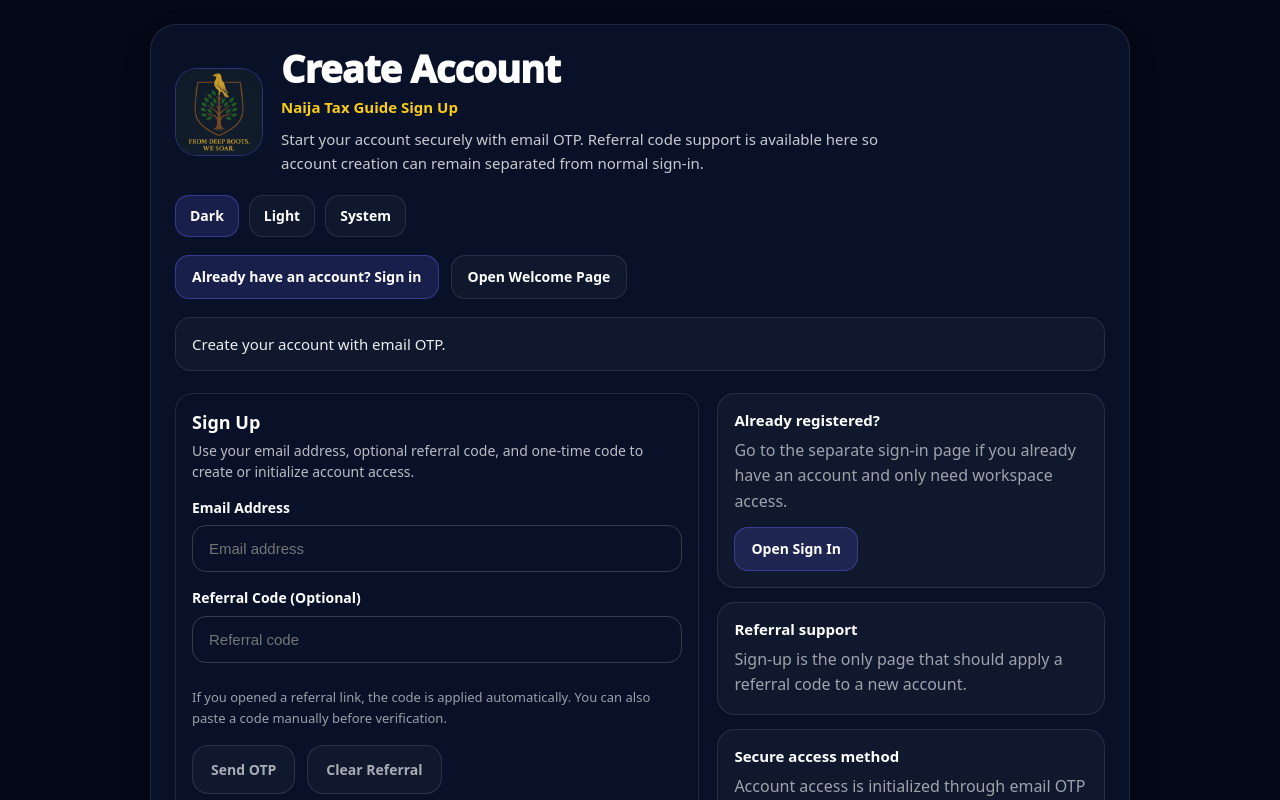
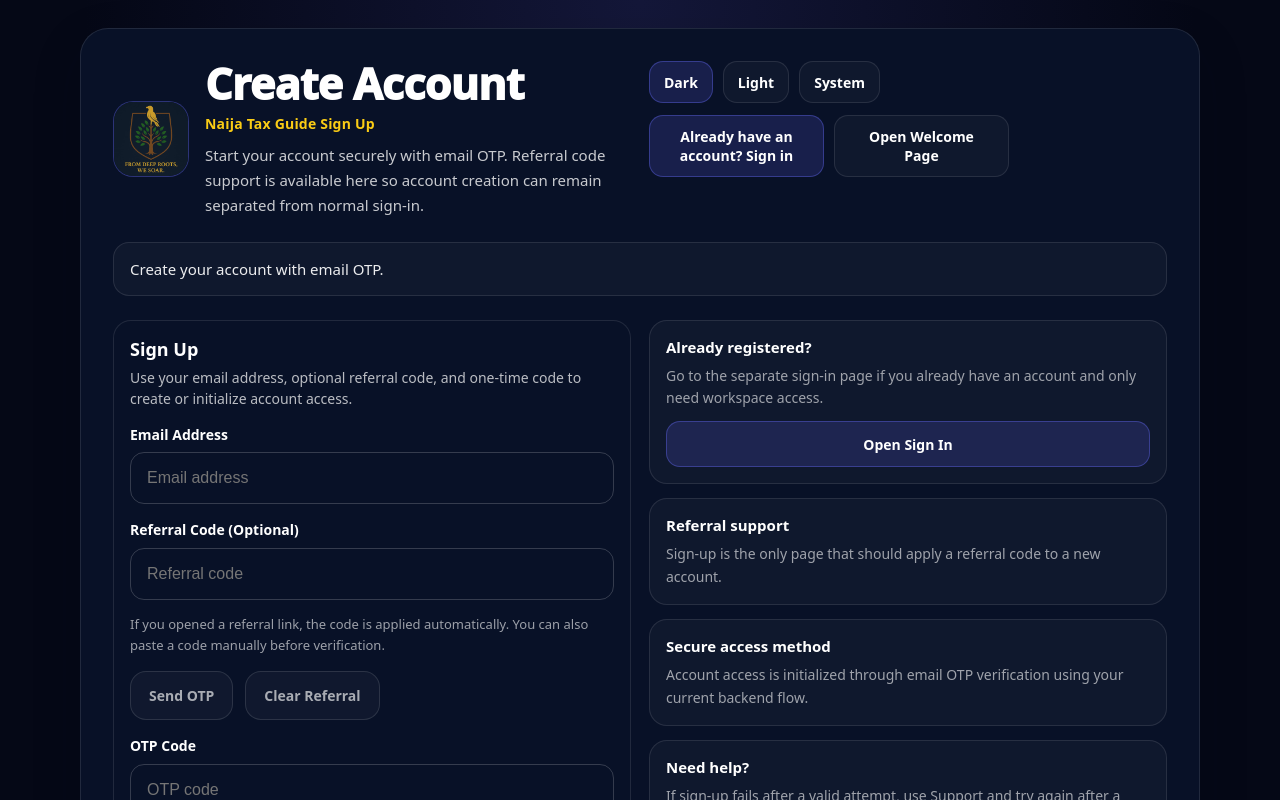
Before and after one commit to SirBM201/naija-tax-guide-frontend, a Next.js app: page /signup in a window 1280 px wide. Shown: the top 800 px of the page. Built offline with nearby package versions, Linux system fonts and the light colour scheme; no server answers.

Commit message:
Update page.tsx

```diff
--- a/app/signup/page.tsx
+++ b/app/signup/page.tsx
@@ -1,6 +1,7 @@
 "use client";
 
-import React, { Suspense, useEffect, useRef, useState } from "react";
+import React, { Suspense, useEffect, useMemo, useRef, useState } from "react";
+import Image from "next/image";
 import Link from "next/link";
 import { useRouter, useSearchParams } from "next/navigation";
 import { apiJson } from "@/lib/api";
@@ -38,30 +39,11 @@
 const REFERRAL_STORAGE_KEY = "ntg_referral_code";
 const NEXT_PATH_STORAGE_KEY = "ntg_next_path";
 
-function Panel({ children }: { children: React.ReactNode }) {
-  return (
-    <div
-      style={{
-        width: "100%",
-        maxWidth: 980,
-        borderRadius: 26,
-        border: "1px solid var(--border)",
-        background: "var(--panel-bg)",
-        padding: 24,
-        backdropFilter: "blur(12px)",
-        boxShadow: "0 10px 30px rgba(0,0,0,0.10)",
-      }}
-    >
-      {children}
-    </div>
-  );
-}
-
 function safeDecodeNext(nextValue: string | null): string | null {
   let raw = String(nextValue || "").trim();
   if (!raw) return null;
 
-  for (let i = 0; i < 3; i++) {
+  for (let i = 0; i < 3; i += 1) {
     try {
       const decoded = decodeURIComponent(raw).trim();
       if (decoded === raw) break;
@@ -172,78 +154,6 @@
   }
 }
 
-function sectionCardStyle(): React.CSSProperties {
-  return {
-    borderRadius: 18,
-    border: "1px solid var(--border)",
-    background: "var(--surface-soft)",
-    padding: 16,
-  };
-}
-
-function sectionTitleStyle(): React.CSSProperties {
-  return {
-    color: "var(--text)",
-    fontWeight: 900,
-    fontSize: 15,
-  };
-}
-
-function sectionTextStyle(): React.CSSProperties {
-  return {
-    marginTop: 8,
-    color: "var(--text-faint)",
-    lineHeight: 1.6,
-  };
-}
-
-function linkBtnStyle(primary = false): React.CSSProperties {
-  return {
-    display: "inline-flex",
-    alignItems: "center",
-    justifyContent: "center",
-    minHeight: 44,
-    padding: "10px 16px",
-    borderRadius: 14,
-    border: primary
-      ? "1px solid var(--accent-border)"
-      : "1px solid var(--border)",
-    background: primary ? "var(--accent-soft)" : "var(--surface-soft)",
-    color: "var(--text)",
-    textDecoration: "none",
-    fontWeight: 900,
-    fontSize: 14,
-  };
-}
-
-function noticeStyle(tone: NoticeTone): React.CSSProperties {
-  if (tone === "good") {
-    return {
-      border: "1px solid var(--success-border)",
-      background: "var(--success-bg)",
-    };
-  }
-
-  if (tone === "warn") {
-    return {
-      border: "1px solid var(--warn-border)",
-      background: "var(--warn-bg)",
-    };
-  }
-
-  if (tone === "danger") {
-    return {
-      border: "1px solid var(--danger-border)",
-      background: "var(--danger-bg)",
-    };
-  }
-
-  return {
-    border: "1px solid var(--border)",
-    background: "var(--surface-soft)",
-  };
-}
-
 function appendNext(url: string, nextPath: string): string {
   if (!nextPath) return url;
   const joiner = url.includes("?") ? "&" : "?";
@@ -286,12 +196,120 @@
   return "That OTP could not be accepted. Request a new code and try again.";
 }
 
+function authRootStyle(mode: "dark" | "light"): React.CSSProperties {
+  return {
+    minHeight: "100vh",
+    background:
+      mode === "light"
+        ? "linear-gradient(180deg, #f5f7fb 0%, #eef3fb 100%)"
+        : "radial-gradient(circle at top, rgba(99,102,241,0.16) 0%, rgba(5,8,22,1) 48%)",
+    color: "var(--text)",
+    ...themeVars(mode),
+  };
+}
+
+function panelStyle(): React.CSSProperties {
+  return {
+    width: "100%",
+    maxWidth: 1120,
+    borderRadius: 28,
+    border: "1px solid var(--border)",
+    background: "var(--panel-bg)",
+    padding: "clamp(18px, 3.5vw, 32px)",
+    backdropFilter: "blur(12px)",
+    boxShadow: "0 18px 50px rgba(2, 6, 23, 0.16)",
+  };
+}
+
+function noticeStyle(tone: NoticeTone): React.CSSProperties {
+  if (tone === "good") {
+    return {
+      border: "1px solid rgba(16,185,129,0.28)",
+      background: "rgba(16,185,129,0.12)",
+    };
+  }
+
+  if (tone === "warn") {
+    return {
+      border: "1px solid rgba(245,158,11,0.30)",
+      background: "rgba(245,158,11,0.10)",
+    };
+  }
+
+  if (tone === "danger") {
+    return {
+      border: "1px solid rgba(239,68,68,0.28)",
+      background: "rgba(239,68,68,0.10)",
+    };
+  }
+
+  return {
+    border: "1px solid var(--border)",
+    background: "var(--surface-soft)",
+  };
+}
+
+function linkBtnStyle(primary = false): React.CSSProperties {
+  return {
+    display: "inline-flex",
+    alignItems: "center",
+    justifyContent: "center",
+    width: "100%",
+    minHeight: 46,
+    padding: "11px 16px",
+    borderRadius: 14,
+    border: primary
+      ? "1px solid var(--accent-border)"
+      : "1px solid var(--border)",
+    background: primary ? "var(--accent-soft)" : "var(--surface-soft)",
+    color: "var(--text)",
+    textDecoration: "none",
+    fontWeight: 900,
+    fontSize: 14,
+    textAlign: "center",
+  };
+}
+
+function infoCardStyle(): React.CSSProperties {
+  return {
+    borderRadius: 18,
+    border: "1px solid var(--border)",
+    background: "var(--surface-soft)",
+    padding: 16,
+    display: "grid",
+    gap: 8,
+  };
+}
+
+function infoTitleStyle(): React.CSSProperties {
+  return {
+    color: "var(--text)",
+    fontWeight: 900,
+    fontSize: 15,
+  };
+}
+
+function infoTextStyle(): React.CSSProperties {
+  return {
+    color: "var(--text-faint)",
+    lineHeight: 1.6,
+    fontSize: 14,
+  };
+}
+
+function authInput(): React.CSSProperties {
+  return {
+    ...workspaceInputStyle(),
+    minHeight: 52,
+    fontSize: 16,
+  };
+}
+
 function SignupPageContent() {
   const router = useRouter();
   const sp = useSearchParams();
   const { themeMode, resolvedMode, setThemeMode } = useSharedTheme();
-  const { setToken, setHasSession, refreshSession, hasSession, authReady } =
-    useAuth();
+  const { setToken, setHasSession, refreshSession, hasSession, authReady } = useAuth();
 
   const [email, setEmail] = useState("");
   const [otp, setOtp] = useState("");
@@ -329,7 +347,7 @@
 
     setNotice(buildInitialNotice(effectiveReferralCode, effectiveNextPath));
     initDoneRef.current = true;
-  }, [effectiveReferralCode, effectiveNextPath]);
+  }, [effectiveNextPath, effectiveReferralCode]);
 
   useEffect(() => {
     if (!authReady) return;
@@ -369,11 +387,11 @@
     };
   }, [
     authReady,
+    effectiveNextPath,
+    effectiveReferralCode,
     hasSession,
     refreshSession,
     setHasSession,
-    effectiveReferralCode,
-    effectiveNextPath,
   ]);
 
   useEffect(() => {
@@ -381,22 +399,19 @@
   }, [referralCode]);
 
   const sendOtp = async () => {
-    const e = email.trim().toLowerCase();
+    const normalizedEmail = email.trim().toLowerCase();
     const normalizedReferral = normalizeReferralCode(referralCode);
-    if (!e) return;
+    if (!normalizedEmail) return;
 
     setBusy(true);
-    setNotice({
-      tone: "default",
-      text: "Sending sign-up OTP...",
-    });
+    setNotice({ tone: "default", text: "Sending sign-up OTP..." });
 
     try {
       const data = await apiJson<RequestOtpResp>("/web/auth/request-otp", {
         method: "POST",
         timeoutMs: 25000,
         body: {
-          contact: e,
+          contact: normalizedEmail,
           purpose: "web_login",
         },
         useAuthToken: false,
@@ -430,33 +445,27 @@
         });
       }
     } catch {
-      setNotice({
-        tone: "danger",
-        text: requestOtpMessage(),
-      });
+      setNotice({ tone: "danger", text: requestOtpMessage() });
     } finally {
       setBusy(false);
     }
   };
 
   const verifyOtp = async () => {
-    const e = email.trim().toLowerCase();
+    const normalizedEmail = email.trim().toLowerCase();
     const code = otp.trim();
     const normalizedReferral = normalizeReferralCode(referralCode);
-    if (!e || !code) return;
+    if (!normalizedEmail || !code) return;
 
     setBusy(true);
-    setNotice({
-      tone: "default",
-      text: "Verifying sign-up OTP...",
-    });
+    setNotice({ tone: "default", text: "Verifying sign-up OTP..." });
 
     try {
       const data = await apiJson<VerifyOtpResp>("/web/auth/verify-otp", {
         method: "POST",
         timeoutMs: 25000,
         body: {
-          contact: e,
+          contact: normalizedEmail,
           otp: code,
           purpose: "web_login",
           referral_code: normalizedReferral || undefined,
@@ -503,10 +512,7 @@
         }, 250);
       }
     } catch {
-      setNotice({
-        tone: "danger",
-        text: verifyOtpMessage(),
-      });
+      setNotice({ tone: "danger", text: verifyOtpMessage() });
     } finally {
       setBusy(false);
     }
@@ -529,51 +535,61 @@
     nextPathForLinks === "/welcome" ? "" : nextPathForLinks
   );
 
+  const checkingText = checkingSession && !hasSession;
+  const headerText = useMemo(() => {
+    if (effectiveReferralCode) {
+      return "Start your account securely with email OTP. Referral support stays here so sign-up remains separate from normal sign-in.";
+    }
+    return "Start your account securely with email OTP. Referral code support is available here so account creation can remain separated from normal sign-in.";
+  }, [effectiveReferralCode]);
+
   return (
+    <div style={authRootStyle(resolvedMode)}>
       <div
         style={{
           minHeight: "100vh",
           display: "grid",
           placeItems: "center",
-        padding: 24,
-        background: "var(--app-bg)",
-        color: "var(--text)",
-        ...themeVars(resolvedMode),
+          padding: "clamp(14px, 4vw, 28px)",
         }}
       >
-      <Panel>
+        <div style={panelStyle()}>
+          <div style={{ display: "grid", gap: 24 }}>
             <div
               style={{
                 display: "grid",
-            gridTemplateColumns: "88px minmax(0,1fr)",
                 gap: 18,
-            alignItems: "center",
+                gridTemplateColumns: "repeat(auto-fit, minmax(260px, 1fr))",
+                alignItems: "start",
               }}
             >
+              <div style={{ display: "flex", gap: 16, alignItems: "center", flexWrap: "wrap" }}>
                 <div
                   style={{
-              width: 88,
-              height: 88,
-              borderRadius: 22,
+                    position: "relative",
+                    width: 76,
+                    height: 76,
+                    borderRadius: 20,
                     overflow: "hidden",
                     border: "1px solid var(--accent-border)",
                     background: "var(--surface)",
-              display: "flex",
-              alignItems: "center",
-              justifyContent: "center",
+                    flexShrink: 0,
                   }}
                 >
-            <img
+                  <Image
                     src="/bms-logo.jpg"
-              alt="BMS logo"
-              style={{ width: "100%", height: "100%", objectFit: "cover" }}
+                    alt="BMS SparkVision Hub logo"
+                    fill
+                    sizes="76px"
+                    style={{ objectFit: "cover" }}
+                    priority
                   />
                 </div>
 
-          <div style={{ minWidth: 0 }}>
+                <div style={{ minWidth: 0, flex: 1 }}>
                   <div
                     style={{
-                fontSize: 38,
+                      fontSize: "clamp(1.9rem, 4vw, 2.7rem)",
                       fontWeight: 950,
                       letterSpacing: -0.8,
                       color: "var(--text)",
@@ -586,8 +602,9 @@
                     style={{
                       marginTop: 8,
                       color: "var(--gold)",
-                fontSize: 15,
+                      fontSize: 14,
                       fontWeight: 800,
+                      letterSpacing: 0.2,
                     }}
                   >
                     Naija Tax Guide Sign Up
@@ -596,51 +613,49 @@
                     style={{
                       marginTop: 10,
                       color: "var(--text-muted)",
-                lineHeight: 1.6,
+                      lineHeight: 1.65,
                       fontSize: 15,
-                maxWidth: 620,
+                      maxWidth: 640,
                     }}
                   >
-              Start your account securely with email OTP. Referral code support is available here so account creation can remain separated from normal sign-in.
+                    {headerText}
                   </div>
                 </div>
               </div>
 
               <div
                 style={{
-            marginTop: 20,
+                  display: "grid",
+                  gap: 12,
+                  alignContent: "start",
+                  justifyItems: "start",
+                }}
+              >
+                <div
+                  style={{
                     display: "flex",
                     gap: 10,
                     flexWrap: "wrap",
                   }}
                 >
-          <button
-            onClick={() => setThemeMode("dark")}
-            style={themeChipStyle(themeMode === "dark")}
-          >
+                  <button onClick={() => setThemeMode("dark")} style={themeChipStyle(themeMode === "dark")}>
                     Dark
                   </button>
-          <button
-            onClick={() => setThemeMode("light")}
-            style={themeChipStyle(themeMode === "light")}
-          >
+                  <button onClick={() => setThemeMode("light")} style={themeChipStyle(themeMode === "light")}>
                     Light
                   </button>
-          <button
-            onClick={() => setThemeMode("system")}
-            style={themeChipStyle(themeMode === "system")}
-          >
+                  <button onClick={() => setThemeMode("system")} style={themeChipStyle(themeMode === "system")}>
                     System
                   </button>
                 </div>
 
                 <div
                   style={{
-            marginTop: 18,
-            display: "flex",
-            gap: 12,
-            flexWrap: "wrap",
-            alignItems: "center",
+                    display: "grid",
+                    gap: 10,
+                    width: "100%",
+                    maxWidth: 360,
+                    gridTemplateColumns: "repeat(auto-fit, minmax(160px, 1fr))",
                   }}
                 >
                   <Link href={loginHref} style={linkBtnStyle(true)}>
@@ -650,25 +665,24 @@
                     Open Welcome Page
                   </Link>
                 </div>
+              </div>
+            </div>
 
             <div
               style={{
-            marginTop: 18,
                 padding: "14px 16px",
                 borderRadius: 16,
                 color: "var(--text-soft)",
                 fontSize: 15,
                 lineHeight: 1.6,
-            ...noticeStyle(checkingSession && !hasSession ? "default" : notice.tone),
+                ...noticeStyle(checkingText ? "default" : notice.tone),
               }}
             >
-          {checkingSession && !hasSession
-            ? "Checking secure access state..."
-            : notice.text}
+              {checkingText ? "Checking secure access state..." : notice.text}
             </div>
 
             {hasSession ? (
-          <div style={{ marginTop: 22 }}>
+              <div style={{ display: "grid", gap: 14 }}>
                 <WorkspaceSectionCard
                   title="Session already active"
                   subtitle="This browser already has an authenticated session."
@@ -694,10 +708,10 @@
             ) : (
               <div
                 style={{
-              marginTop: 22,
                   display: "grid",
                   gap: 18,
-              gridTemplateColumns: "minmax(0,1.15fr) minmax(280px,0.85fr)",
+                  gridTemplateColumns: "repeat(auto-fit, minmax(280px, 1fr))",
+                  alignItems: "start",
                 }}
               >
                 <WorkspaceSectionCard
@@ -708,9 +722,9 @@
                     <input
                       id="signup-email"
                       value={email}
-                  onChange={(e) => setEmail(e.target.value)}
+                      onChange={(event) => setEmail(event.target.value)}
                       placeholder="Email address"
-                  style={workspaceInputStyle()}
+                      style={authInput()}
                       autoComplete="email"
                     />
                   </WorkspaceField>
@@ -719,19 +733,21 @@
                     <input
                       id="signup-referral"
                       value={referralCode}
-                  onChange={(e) => setReferralCode(normalizeReferralCode(e.target.value))}
+                      onChange={(event) =>
+                        setReferralCode(normalizeReferralCode(event.target.value))
+                      }
                       placeholder="Referral code"
-                  style={workspaceInputStyle()}
+                      style={authInput()}
                       autoComplete="off"
                     />
                   </WorkspaceField>
 
                   <div
                     style={{
-                  marginTop: 8,
                       color: "var(--text-faint)",
                       fontSize: 13,
                       lineHeight: 1.6,
+                      marginTop: -2,
                     }}
                   >
                     If you opened a referral link, the code is applied automatically. You can also paste a code manually before verification.
@@ -761,10 +777,11 @@
                       id="signup-otp"
                       ref={otpInputRef}
                       value={otp}
-                  onChange={(e) => setOtp(e.target.value)}
+                      onChange={(event) => setOtp(event.target.value)}
                       placeholder="OTP code"
-                  style={workspaceInputStyle()}
+                      style={authInput()}
                       autoComplete="one-time-code"
+                      inputMode="numeric"
                     />
                   </WorkspaceField>
 
@@ -783,47 +800,45 @@
                 </WorkspaceSectionCard>
 
                 <div style={{ display: "grid", gap: 14 }}>
-              <div style={sectionCardStyle()}>
-                <div style={sectionTitleStyle()}>Already registered?</div>
-                <div style={sectionTextStyle()}>
+                  <div style={infoCardStyle()}>
+                    <div style={infoTitleStyle()}>Already registered?</div>
+                    <div style={infoTextStyle()}>
                       Go to the separate sign-in page if you already have an account and only need workspace access.
                     </div>
-                <div style={{ marginTop: 12 }}>
-                  <Link href={loginHref} style={linkBtnStyle(true)}>
+                    <Link href={loginHref} style={{ ...linkBtnStyle(true), marginTop: 4 }}>
                       Open Sign In
                     </Link>
                   </div>
-              </div>
 
-              <div style={sectionCardStyle()}>
-                <div style={sectionTitleStyle()}>Referral support</div>
-                <div style={sectionTextStyle()}>
+                  <div style={infoCardStyle()}>
+                    <div style={infoTitleStyle()}>Referral support</div>
+                    <div style={infoTextStyle()}>
                       Sign-up is the only page that should apply a referral code to a new account.
                     </div>
                   </div>
 
-              <div style={sectionCardStyle()}>
-                <div style={sectionTitleStyle()}>Secure access method</div>
-                <div style={sectionTextStyle()}>
+                  <div style={infoCardStyle()}>
+                    <div style={infoTitleStyle()}>Secure access method</div>
+                    <div style={infoTextStyle()}>
                       Account access is initialized through email OTP verification using your current backend flow.
                     </div>
                   </div>
 
-              <div style={sectionCardStyle()}>
-                <div style={sectionTitleStyle()}>Need help?</div>
-                <div style={sectionTextStyle()}>
+                  <div style={infoCardStyle()}>
+                    <div style={infoTitleStyle()}>Need help?</div>
+                    <div style={infoTextStyle()}>
                       If sign-up fails after a valid attempt, use Support and try again after a short wait.
                     </div>
-                <div style={{ marginTop: 12 }}>
-                  <Link href="/support" style={linkBtnStyle(false)}>
+                    <Link href="/support" style={{ ...linkBtnStyle(false), marginTop: 4 }}>
                       Open Support
                     </Link>
                   </div>
                 </div>
               </div>
+            )}
           </div>
-        )}
-      </Panel>
+        </div>
+      </div>
     </div>
   );
 }
@@ -836,8 +851,8 @@
         display: "grid",
         placeItems: "center",
         padding: 24,
-        background: "var(--app-bg)",
-        color: "var(--text)",
+        background: "#050816",
+        color: "white",
       }}
     >
       <div
```
Lines whose indentation alone changed are shown as unchanged.
